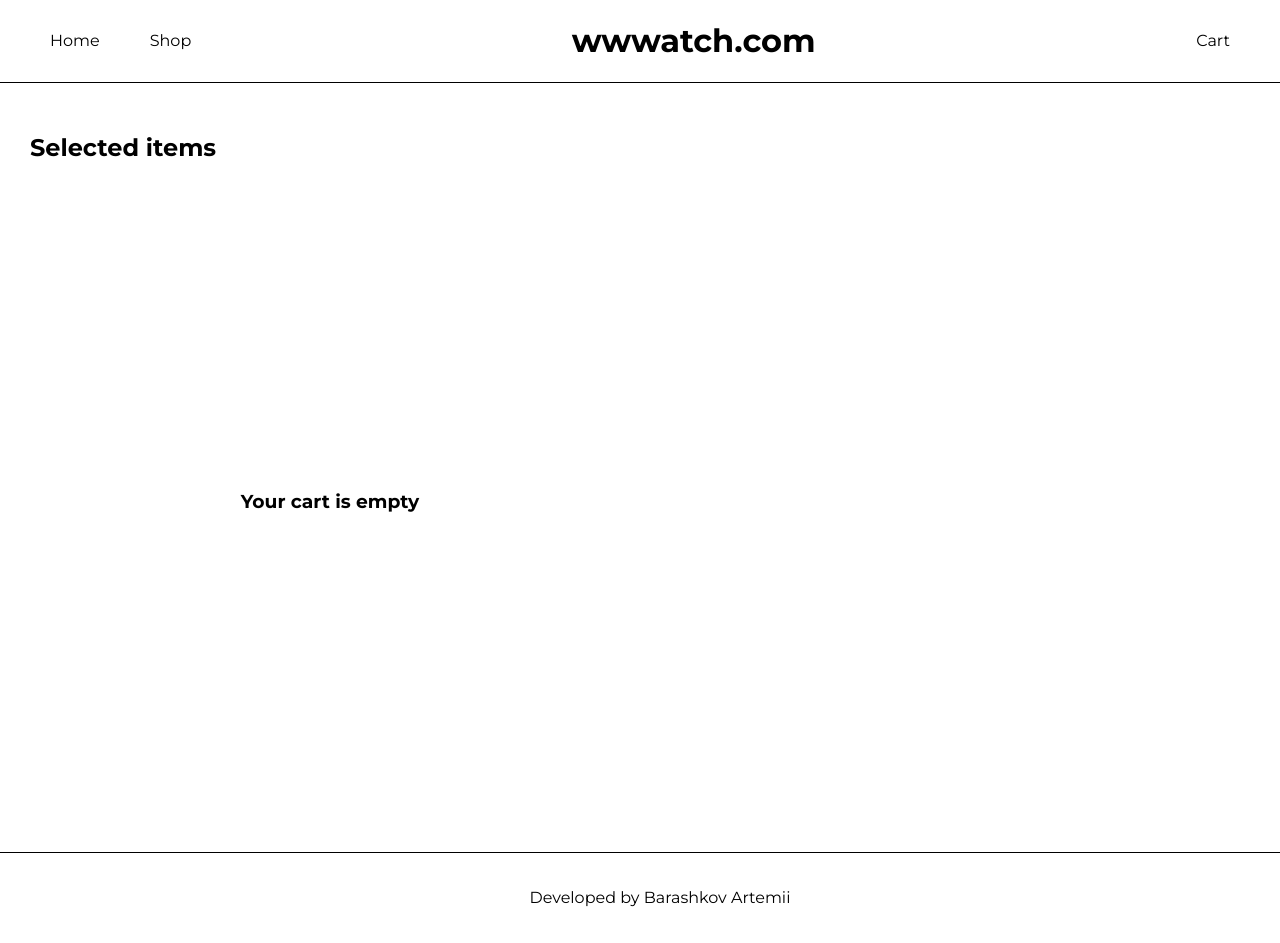
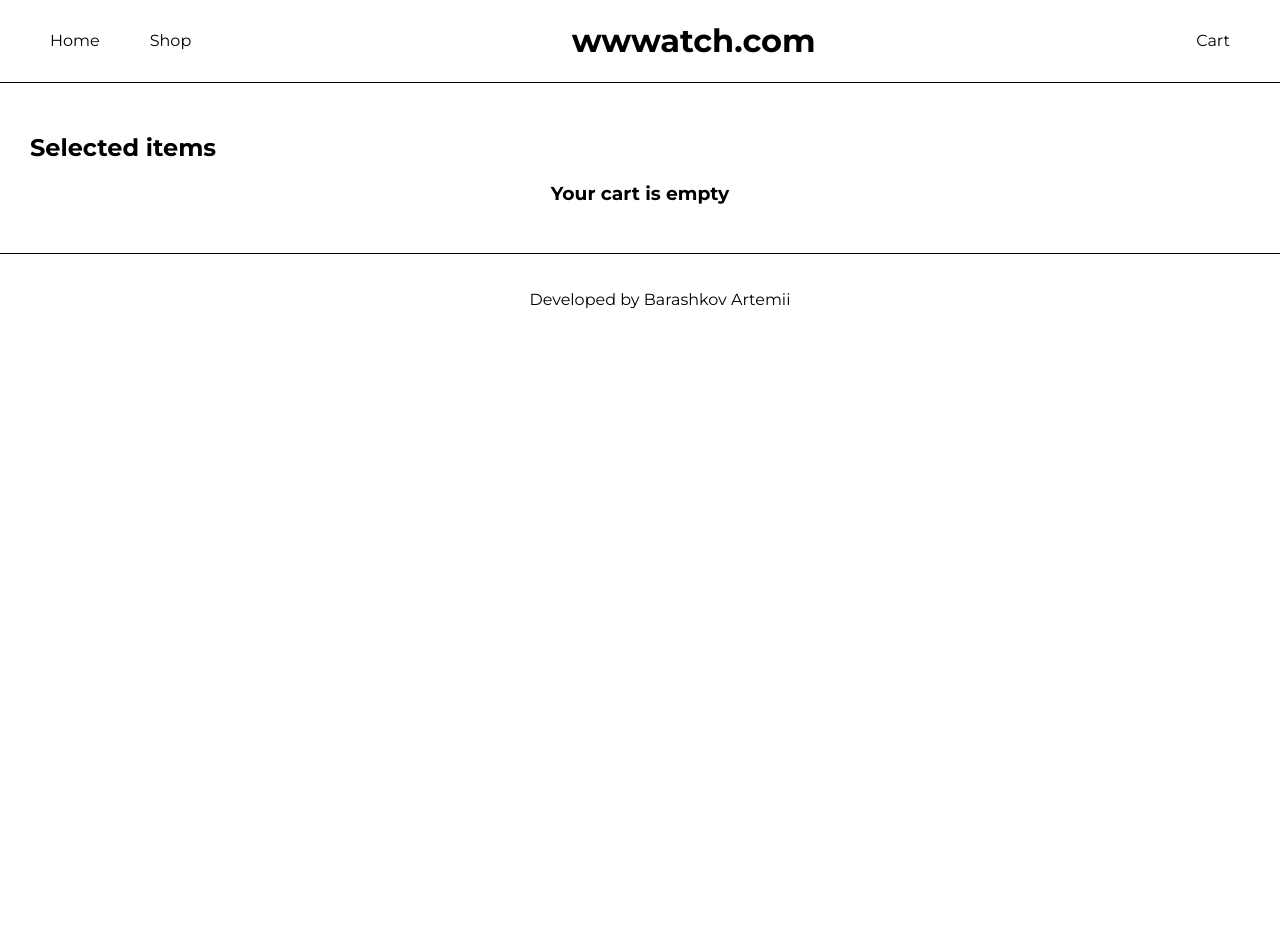
Before and after one commit to ArtemiiHH/shopping-cart, a React (Vite) app: page /cart in a window 1280 px wide. Shown: the top 943 px of the page. After the commit the page ends 800 px from the top, so only its background shows below. Built offline with nearby package versions, Linux system fonts and the light colour scheme; a web font is replaced by a local one.

Commit message:
Move grid div lower

```diff
--- a/src/pages/cart/Cart.jsx
+++ b/src/pages/cart/Cart.jsx
@@ -8,15 +8,15 @@ export default function Cart() {
     <section>
       <h2>Selected items</h2>
 
-      <div className={styles.grid}>
       {/* Show empty text */}
       {cartItems.length === 0 ? (
         <h3 className={styles.emptyText}>Your cart is empty</h3>
       ) : (
-          // Each card
-          cartItems.map((item) => (
         <>
+          {/* Each item */}
+          {cartItems.map((item) => (
             <div className={styles.grid}>
+              {/* Cart grid */}
               <div key={item.cardItemId} className={styles.card}>
                 {/* Item Image */}
                 <img src={item.thumbnail} alt={item.title} />
@@ -29,6 +29,8 @@ export default function Cart() {
                   <p>Quantity: {item.qty}</p>
                 </div>
               </div>
+
+              {/* Total amount box */}
               <div className={styles.totalBox}>
                 {/* Order summary */}
                 <h2>Order summary:</h2>
@@ -38,10 +40,9 @@ export default function Cart() {
                 <p>{`Subtotal x (${item.qty} items)`}</p>
               </div>
             </div>
+          ))}
         </>
-          ))
       )}
-      </div>
     </section>
   );
 }
--- a/src/pages/cart/Cart.module.css
+++ b/src/pages/cart/Cart.module.css
@@ -1,6 +1,5 @@
 .grid {
-  display: grid;
-  grid-template-columns: 1fr 1fr;
+  display: flex;
   justify-content: flex-start;
   align-items: flex-start;
   min-height: 80vh;
```
Lines whose indentation alone changed are shown as unchanged.
